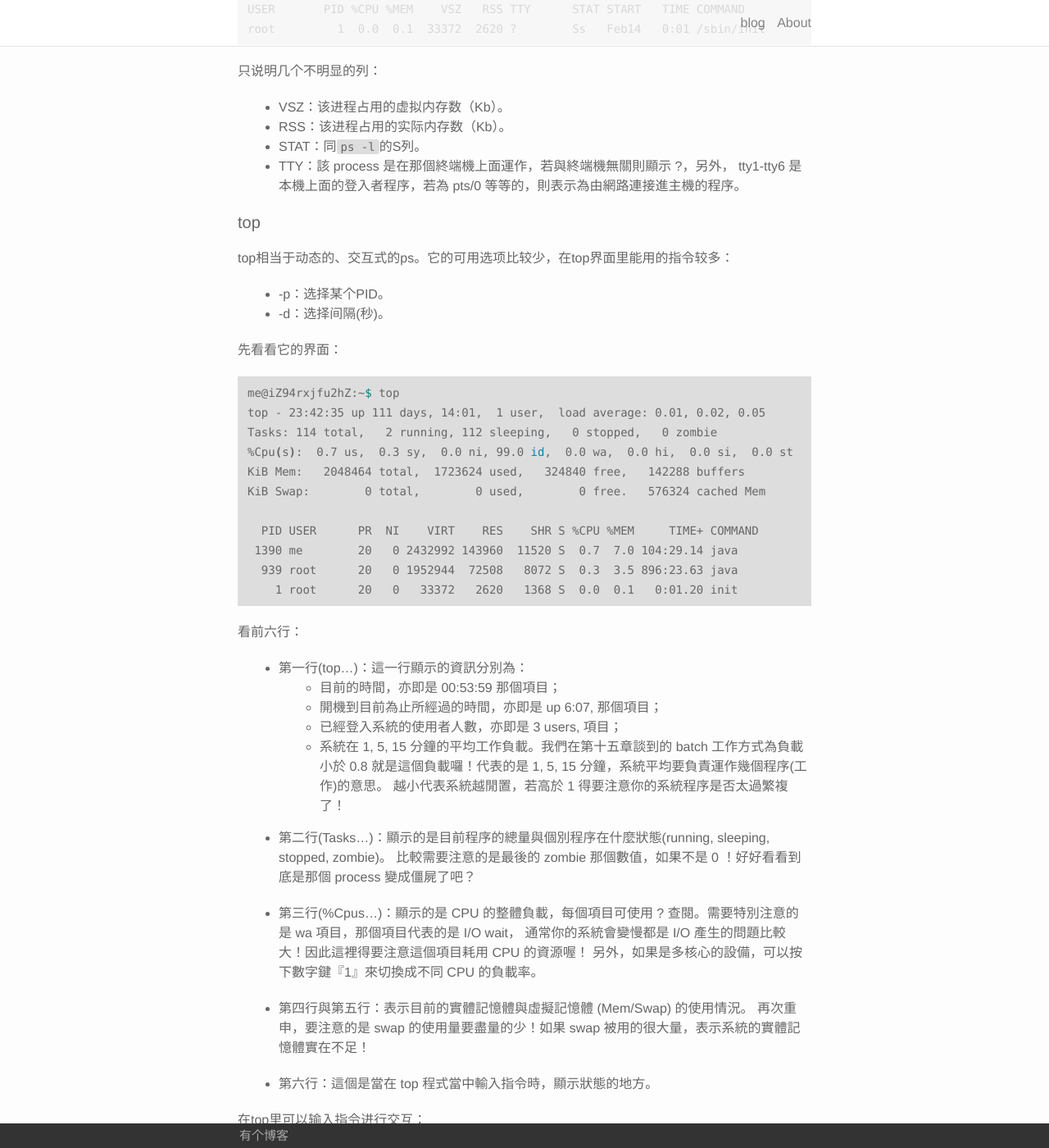
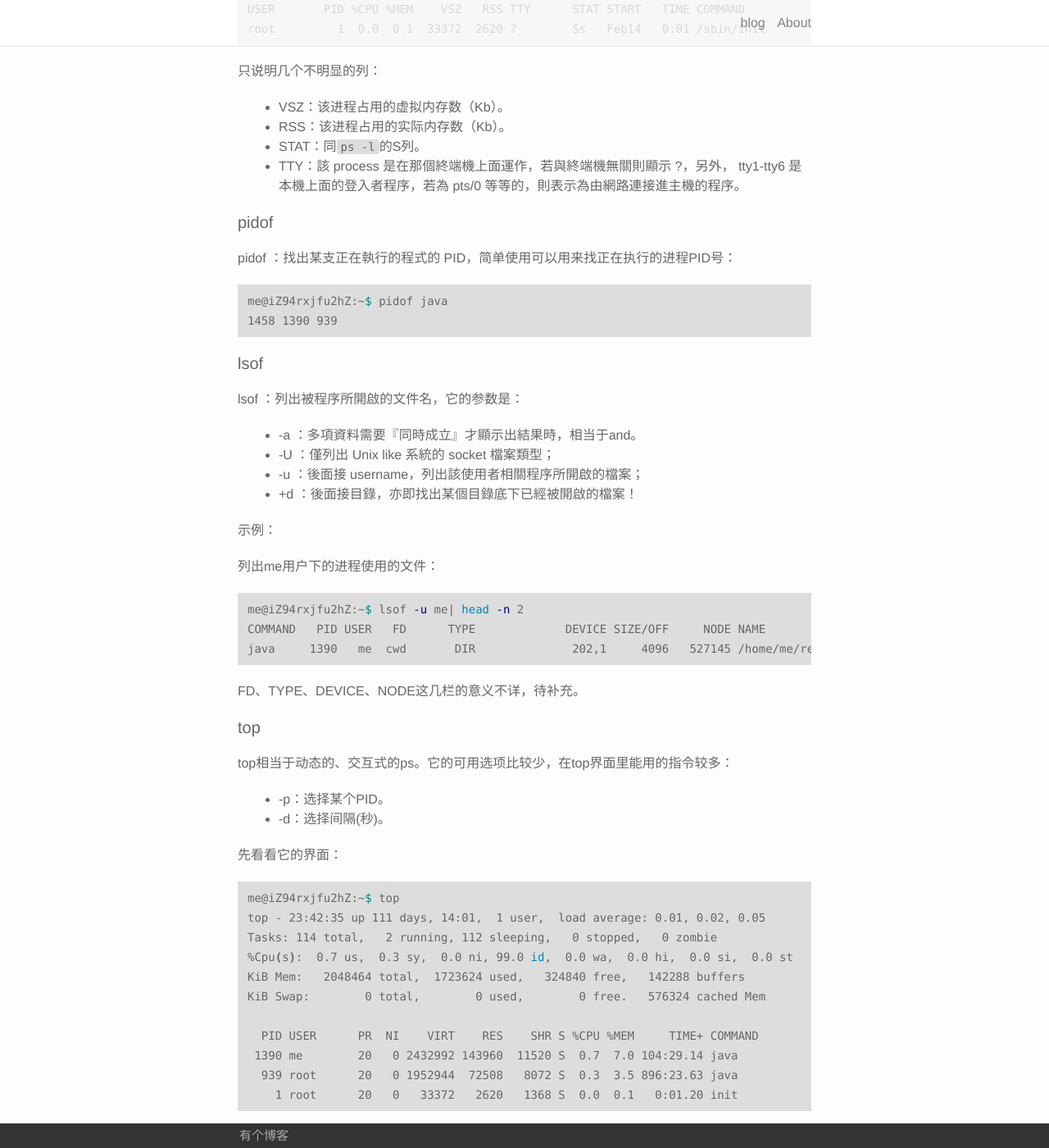
Before and after one commit to afghl/afghl.github.io, a Jekyll site: the page built from _posts/2017-06-04-linux-01-process.markdown, in a window 1280 px wide and 1400 px high, scrolled down 3070 px. Shown: the whole window at 82% size. Built offline with Jekyll 4.4.1, drawn with Linux system fonts in a browser that asks for light colours.

Commit message:
add lsof and pidof

```diff
--- a/_posts/2017-06-04-linux-01-process.markdown
+++ b/_posts/2017-06-04-linux-01-process.markdown
@@ -130,6 +130,36 @@ root         1  0.0  0.1  33372  2620 ?        Ss   Feb14   0:01 /sbin/init
 - STAT：同`ps -l`的S列。
 - TTY：該 process 是在那個終端機上面運作，若與終端機無關則顯示 ?，另外， tty1-tty6 是本機上面的登入者程序，若為 pts/0 等等的，則表示為由網路連接進主機的程序。
 
+#### pidof
+
+pidof ：找出某支正在執行的程式的 PID，简单使用可以用来找正在执行的进程PID号：
+
+~~~ sh
+me@iZ94rxjfu2hZ:~$ pidof java
+1458 1390 939
+~~~
+
+#### lsof
+
+lsof ：列出被程序所開啟的文件名，它的参数是：
+
+- -a  ：多項資料需要『同時成立』才顯示出結果時，相当于and。
+- -U  ：僅列出 Unix like 系統的 socket 檔案類型；
+- -u  ：後面接 username，列出該使用者相關程序所開啟的檔案；
+- +d  ：後面接目錄，亦即找出某個目錄底下已經被開啟的檔案！
+
+示例：
+
+列出me用户下的进程使用的文件：
+
+~~~ shell
+me@iZ94rxjfu2hZ:~$ lsof -u me| head -n 2
+COMMAND   PID USER   FD      TYPE             DEVICE SIZE/OFF     NODE NAME
+java     1390   me  cwd       DIR              202,1     4096   527145 /home/me/repos/moments
+~~~
+
+FD、TYPE、DEVICE、NODE这几栏的意义不详，待补充。
+
 #### top
 
 top相当于动态的、交互式的ps。它的可用选项比较少，在top界面里能用的指令较多：
```
